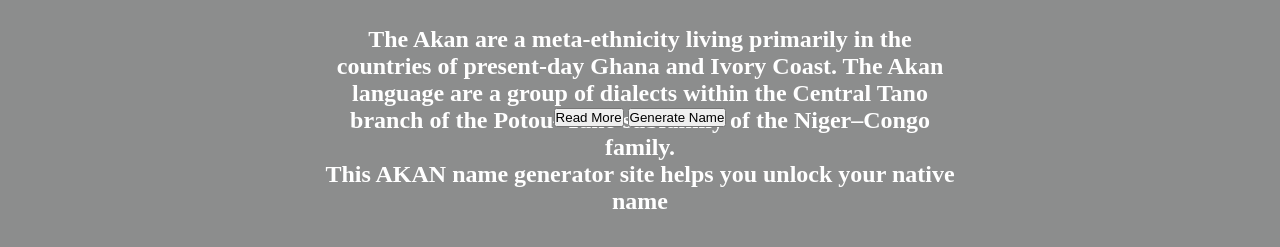
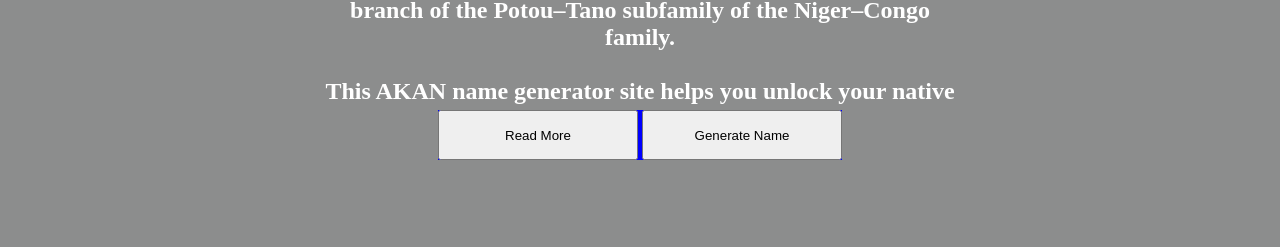
Before and after one commit to Blaisehala/namegenerator, a plain HTML site: page index.html in a window 1280 px wide. Shown: the part 403-650 px from the top of the page. Drawn offline with Linux system fonts and the light colour scheme.

Commit message:
st:This commit styles the buttons in the main section

```diff
--- a/index.html
+++ b/index.html
@@ -19,16 +19,20 @@
       <div class="para">
         <p>The Akan are a meta-ethnicity living primarily in the countries of present-day Ghana and Ivory Coast. The Akan
           language are a group of dialects within the Central Tano branch of the Potou–Tano subfamily of the Niger–Congo
-          family.</p>
+          family.</p> <br>
 
-          <p>This AKAN name generator site  helps you unlock your native name </p>
+          <p>This AKAN name generator site  helps you unlock your native name </p><br><br>
       </div>
+    <br><br><br><br>
+
+    </div>
+    <br><br>
 
 
-    </div>
-    <div>
+    <div class="but">
       <a href=""><button>Read More</button></a>
-      <a href=""><button>Generate Name</button></a>
+
+      <a href="index2.html"><button>Generate Name</button></a>
 
     </div>
 
--- a/style.css
+++ b/style.css
@@ -54,3 +54,15 @@ h1{
   font-size: 1.5rem;
   font-weight: 900;
 }
+
+.but{
+  background-color: blue;
+  /* width: 100%; */
+  /* padding:30px; */
+  gap: 20px;
+}
+
+button{
+  width: 200px;
+  height: 50px;
+}
--- a/stylee.css
+++ b/stylee.css
@@ -41,6 +41,4 @@ body {
   height: 50vh;
   width: 50vw;
   gap: 50px;
-  opacity
-
 }
```
